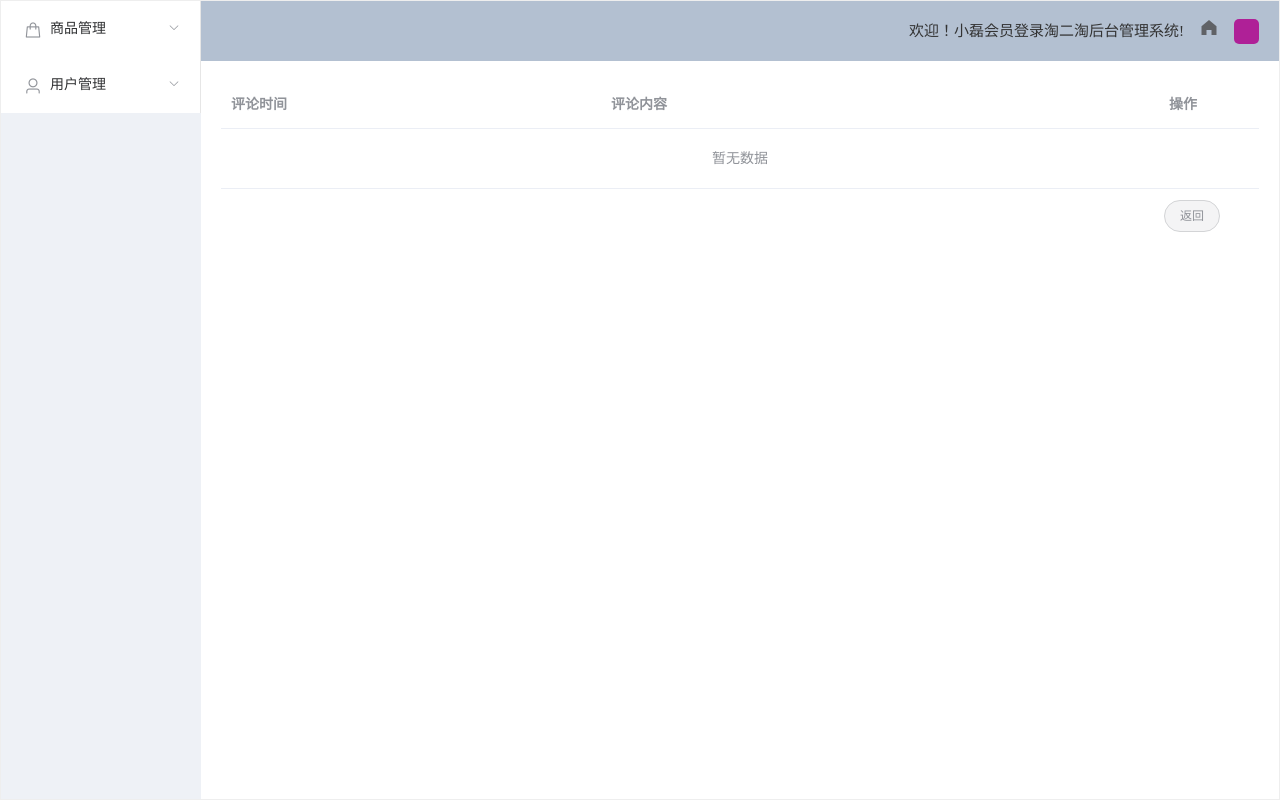
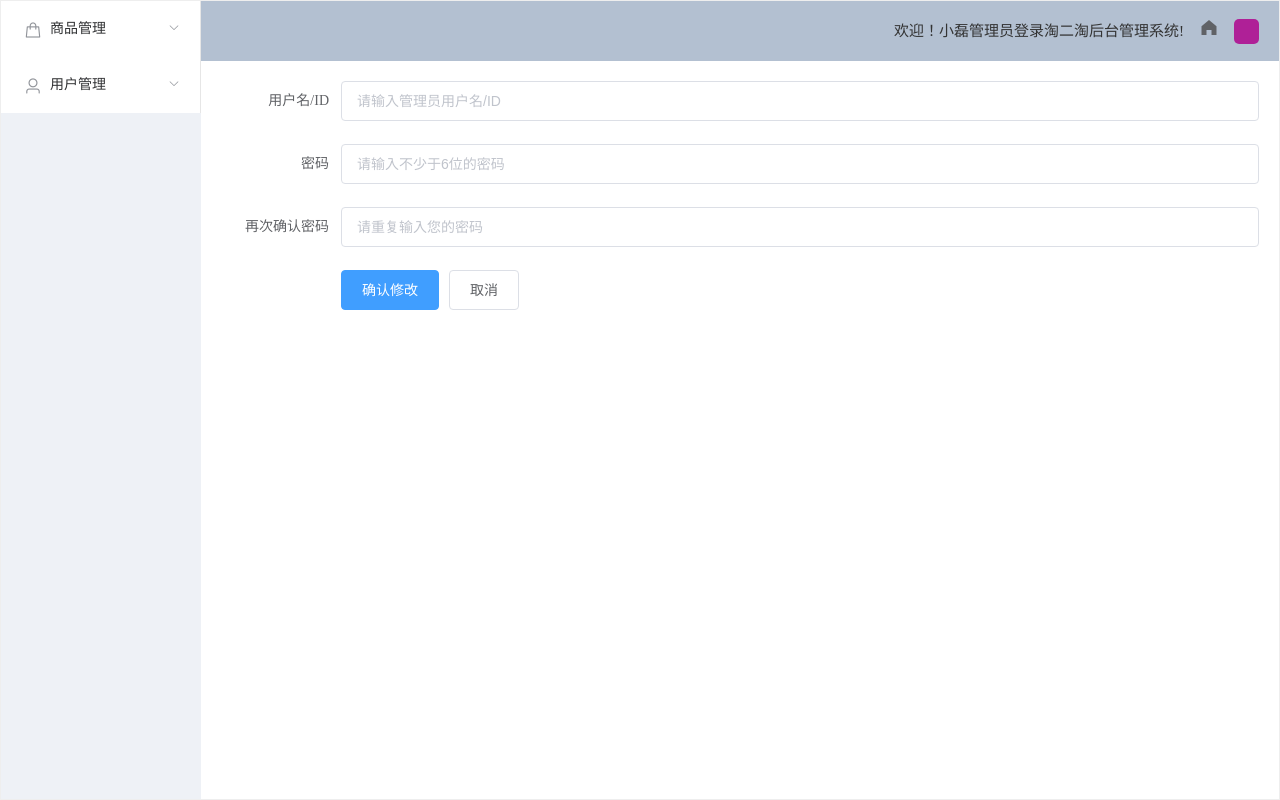
Before and after one commit to Leiloloaa/element-admin, a Vue app: page /#/users/UpdatePsd in a window 1280 px wide. Before the commit this address led to /#/goods/commentMag. Built offline with nearby package versions, Linux system fonts and the light colour scheme; no server answers.

Commit message:
'修改部分功能'

```diff
--- a/src/components/top.vue
+++ b/src/components/top.vue
@@ -1,6 +1,6 @@
 <template>
   <el-header style="text-align: right; font-size: 12px">
-    <div class="title">欢迎！{{userName}}会员登录淘二淘后台管理系统!</div>
+    <div class="title">欢迎！{{userName}}管理员登录淘二淘后台管理系统!</div>
     <el-dropdown>
       <i class="el-icon-s-home" style="margin-right: 15px"></i>
       <el-dropdown-menu slot="dropdown">
--- a/src/views/EditPubs.vue
+++ b/src/views/EditPubs.vue
@@ -11,8 +11,8 @@
         <el-select v-model="pub.pubsCate" placeholder="请选择商品类别">
           <el-option label="生活用品" value="lifegoods"></el-option>
           <el-option label="电子商品" value="elegoods"></el-option>
-          <el-option label="图书" value="bookgoods"></el-option>
-          <el-option label="其它" value="othergoods"></el-option>
+          <el-option label="二手图书" value="bookgoods"></el-option>
+          <el-option label="其它商品" value="othergoods"></el-option>
         </el-select>
       </el-form-item>
       <el-form-item>
```
Also changed, not shown: src/views/PubGoods.vue (+0 -22 lines).
